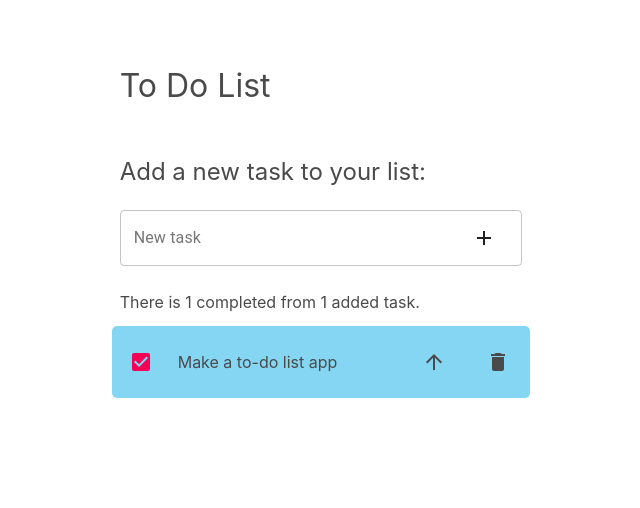
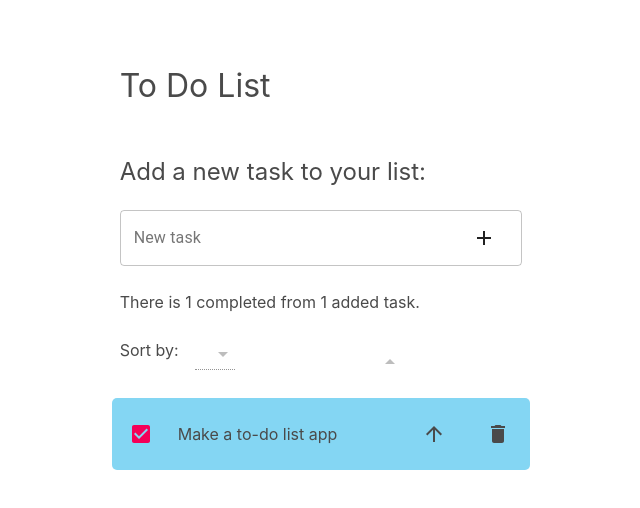
Before and after one commit to AlinaKontarero/todo-list, a React (Create React App) app: page / in a window 1280 px wide. Shown: the top 508 px of the page, without its empty margins (319-959 px from the left). Built offline with nearby package versions, Linux system fonts and the light colour scheme; the HTML template or start-up script is replaced by a standard one.

Commit message:
Add sorting bar

```diff
--- a/src/App.tsx
+++ b/src/App.tsx
@@ -4,6 +4,7 @@ import AddIcon from '@material-ui/icons/Add';
 import { ITask } from './types/types';
 import TasksLayout from './components/TasksLayout';
 import './styles/App.css';
+import SortingBar from './components/SortingBar';
 
 
 const App = () => {
@@ -105,6 +106,9 @@ const App = () => {
             completed from ${tasks.length} added task${tasks.length === 1 ? '' : 's'}.`}
           </div>}
           <div className='column is-full'>
+              <SortingBar
+                disabled={tasks.length < 2}
+              />
             {tasks.length > 0 &&
               <TasksLayout
                 tasks={tasks}
--- /dev/null
+++ b/src/components/SortingBar.tsx
@@ -0,0 +1,42 @@
+import * as React from 'react'
+import { ITask } from '../types/types';
+import Task from './Task';
+import { makeid } from '../utlis/makeid';
+import { InputLabel, Select, MenuItem, IconButton } from '@material-ui/core';
+import ArrowDropUpIcon from '@material-ui/icons/ArrowDropUp';
+import ArrowDropDownIcon from '@material-ui/icons/ArrowDropDown';
+
+interface Props {
+  disabled: boolean
+}
+
+const SortingBar = (props: Props) => {
+  return (
+    <div className='columns is-variable is-2'>
+      <div className='column is-narrow'>Sort by: </div>
+      <div className='column is-pulled-left'>
+        <Select
+          id="demo-simple-select"
+          value={'age'}
+          onChange={() => console.log('selecting')}
+          MenuProps={{ disableScrollLock: true}}
+          disabled={props.disabled}
+          >
+          <MenuItem value={'name'} key={makeid()}>name</MenuItem>
+          <MenuItem value={'priority'} key={makeid()}>priority</MenuItem>
+        </Select>
+      </div>
+      <div className='column is-pulled-right'>
+        <IconButton
+          disabled={props.disabled}
+          onClick={() => console.log('hello')}
+          color='inherit'
+          >
+          {props.disabled ? <ArrowDropUpIcon /> : <ArrowDropDownIcon /> }
+        </IconButton>
+      </div>
+    </div>
+  )
+  }
+
+export default SortingBar
--- a/src/components/Task.tsx
+++ b/src/components/Task.tsx
@@ -19,7 +19,6 @@ class Task extends React.Component<Props, never> {
     const { task, handleComplete, onDelete, handlePriority } = this.props
 
     return (
-
         <div className='columns is-variable is-2 is-vcentered'>
           <div className='column is-narrow'>
             <Checkbox
--- a/src/components/TasksLayout.tsx
+++ b/src/components/TasksLayout.tsx
@@ -12,7 +12,7 @@ interface Props {
 
 const TasksLayout = (props: Props) => {
   return (
-    <div className='columns is-multiline is-variable is-2'>
+    <div className='columns is-multiline is-variable is-2 is-vertical'>
       {props.tasks.map(_task => (
         <div className='column is-full is-task' key={makeid()}>
           <Task
```
Also changed, not shown: 1 other file (tests, documents, lock files or other folders). Lines whose indentation alone changed are shown as unchanged.
